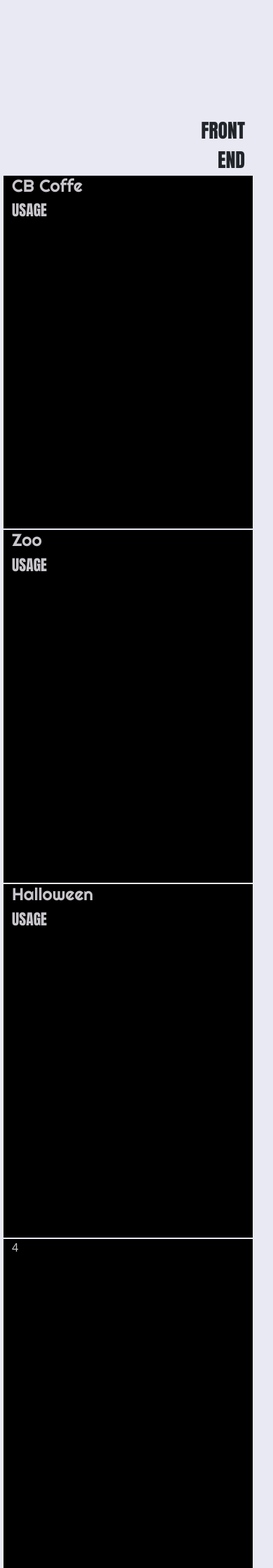
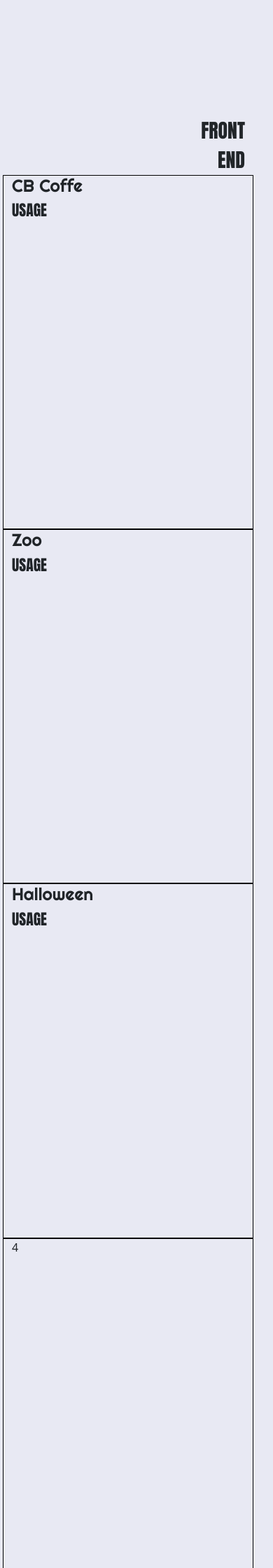
Before and after one commit to HannaWang003/220-fileZila-index, a PHP site: page / in a window 390 px wide. Shown: the part 718-2958 px from the top of the page at 70% size. Run offline with PHP 8.4, Linux system fonts and the light colour scheme.

Commit message:
更新版面

```diff
--- a/index.php
+++ b/index.php
@@ -83,28 +83,28 @@
             <!-- FRONT -->
             <span class="fsType fs-1 text-end" data-scroll data-scroll-speed=-2>FRONT</span>
             <span class="fsType fs-1 text-end" data-scroll data-scroll-speed=2>END</span>
-            <div class="col-12 col-sm-6 box" data-scroll data-scroll-direction="horizontal" data-scroll-speed=-2 style="mix-blend-mode: difference;">
+            <div class="col-12 col-sm-6 box" data-scroll data-scroll-direction="horizontal" data-scroll-speed=-2>
                 <div class="col-6">
                     <h2 class="fsType01">CB Coffe</h2>
                     <h4 class="fsType">USAGE</h4>
                 </div>
                 <div class="col-6"></div>
             </div>
-            <div class="col-12 col-sm-6 box" data-scroll data-scroll-direction="vertical" data-scroll-speed=-2 style="mix-blend-mode: difference;">
+            <div class="col-12 col-sm-6 box" data-scroll data-scroll-direction="vertical" data-scroll-speed=-2>
                 <div class="col-6">
                     <h2 class="fsType01">Zoo</h2>
                     <h4 class="fsType">USAGE</h4>
                 </div>
                 <div class="col-6"></div>
             </div>
-            <div class="col-12 col-sm-6 box" data-scroll data-scroll-direction="horizontal" data-scroll-speed=2 style="mix-blend-mode: difference;">
+            <div class="col-12 col-sm-6 box" data-scroll data-scroll-direction="horizontal" data-scroll-speed=2>
                 <div class="col-6">
                     <h2 class="fsType01">Halloween</h2>
                     <h4 class="fsType">USAGE</h4>
                 </div>
                 <div class="col-6"></div>
             </div>
-            <div class="col-12 col-sm-6 box" data-scroll data-scroll-direction="vertical" data-scroll-speed=2 style="mix-blend-mode: difference;">
+            <div class="col-12 col-sm-6 box" data-scroll data-scroll-direction="vertical" data-scroll-speed=2>
                 4
             </div>
             <!-- /FRONT -->
```
Lines whose indentation alone changed are shown as unchanged.
